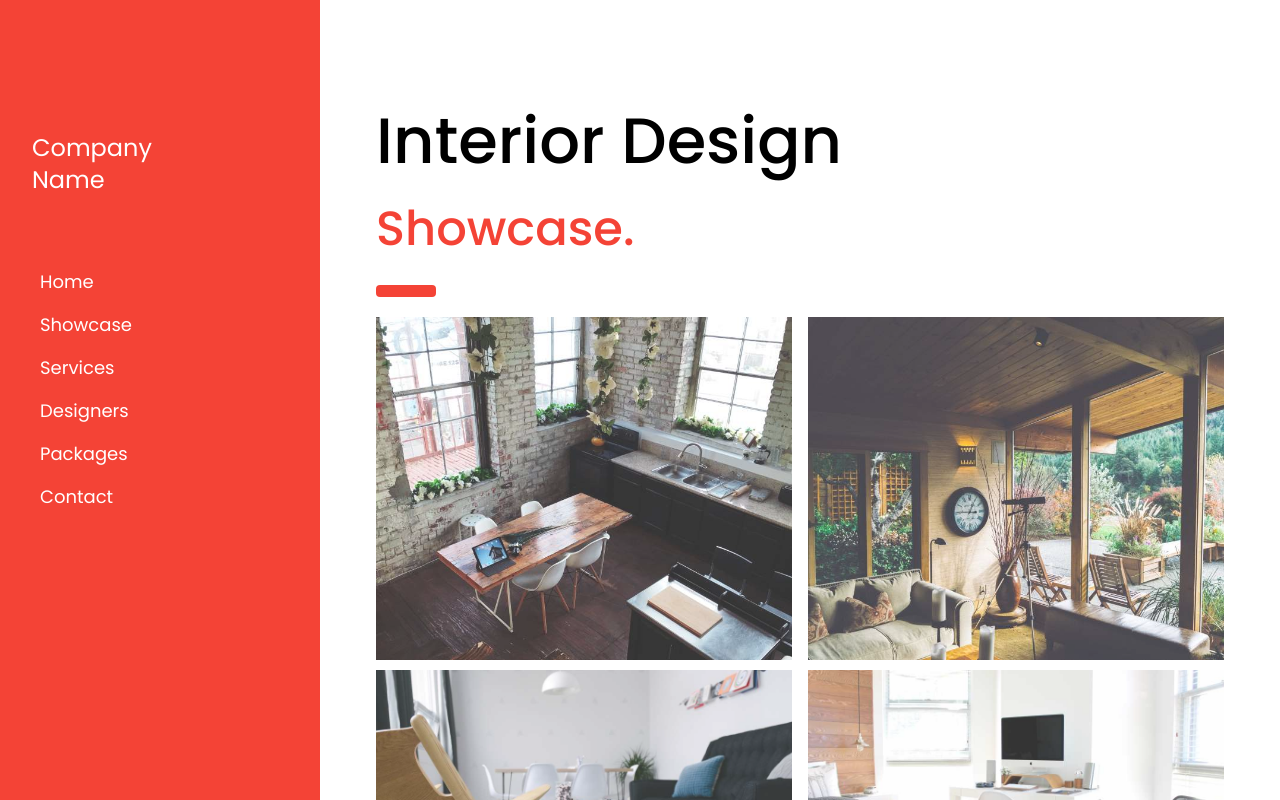
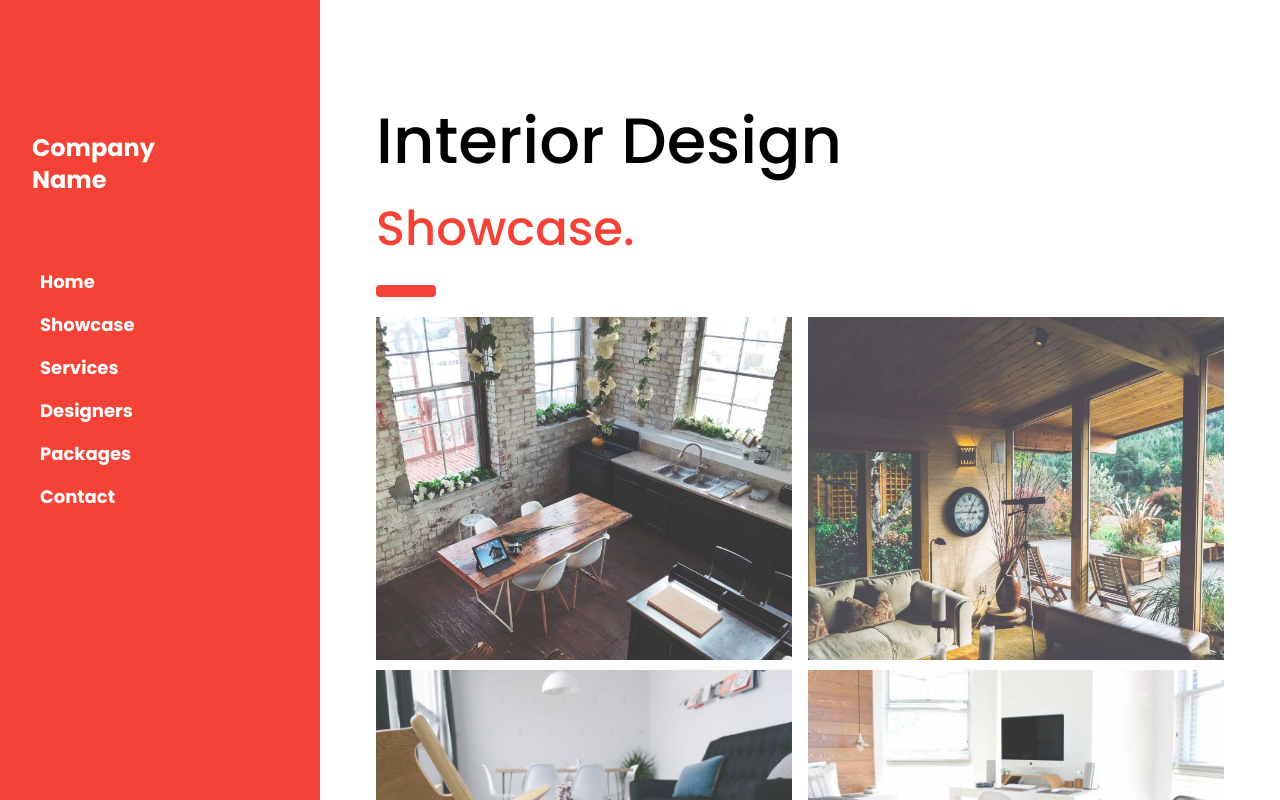
Before and after one commit to zolppy/interior-design, a Next.js app: page / in a window 1280 px wide. Shown: the top 800 px of the page. Built offline with nearby package versions, Linux system fonts and the light colour scheme.

Commit message:
style: closer to design

```diff
--- a/src/app/components/menu/Menu.tsx
+++ b/src/app/components/menu/Menu.tsx
@@ -21,7 +21,7 @@ const Menu = () => {
                         animate={{ width: "320px", opacity: 1 }}
                         exit={{ width: 0, opacity: 0 }}
                         transition={{ type: "spring", duration: 0.4 }}
-                        className="h-screen bg-[#f44336] fixed top-0 z-30 p-8 flex-col gap-y-16 overflow-x-hidden flex"
+                        className="h-screen bg-[#f44336] fixed top-0 z-30 p-8 flex-col gap-y-16 overflow-x-hidden flex font-bold"
                     >
                         <CloseMenuBtn />
                         <h1 className="text-white text-2xl">
--- a/src/app/components/menu/MenuDesktop.tsx
+++ b/src/app/components/menu/MenuDesktop.tsx
@@ -3,7 +3,7 @@ import MenuList from "@/app/components/menu/MenuList";
 
 const MenuDesktop = () => {
     return (
-        <nav className="h-screen hidden bg-[#f44336] fixed top-0 left-0 z-30 p-8 flex-col gap-y-16 overflow-x-hidden w-[320px] lg:flex">
+        <nav className="h-screen hidden bg-[#f44336] fixed top-0 left-0 z-30 p-8 flex-col gap-y-16 overflow-x-hidden w-[320px] font-bold lg:flex">
             <CloseMenuBtn />
             <h1 className="text-white text-2xl">
                 Company <br /> Name
```
